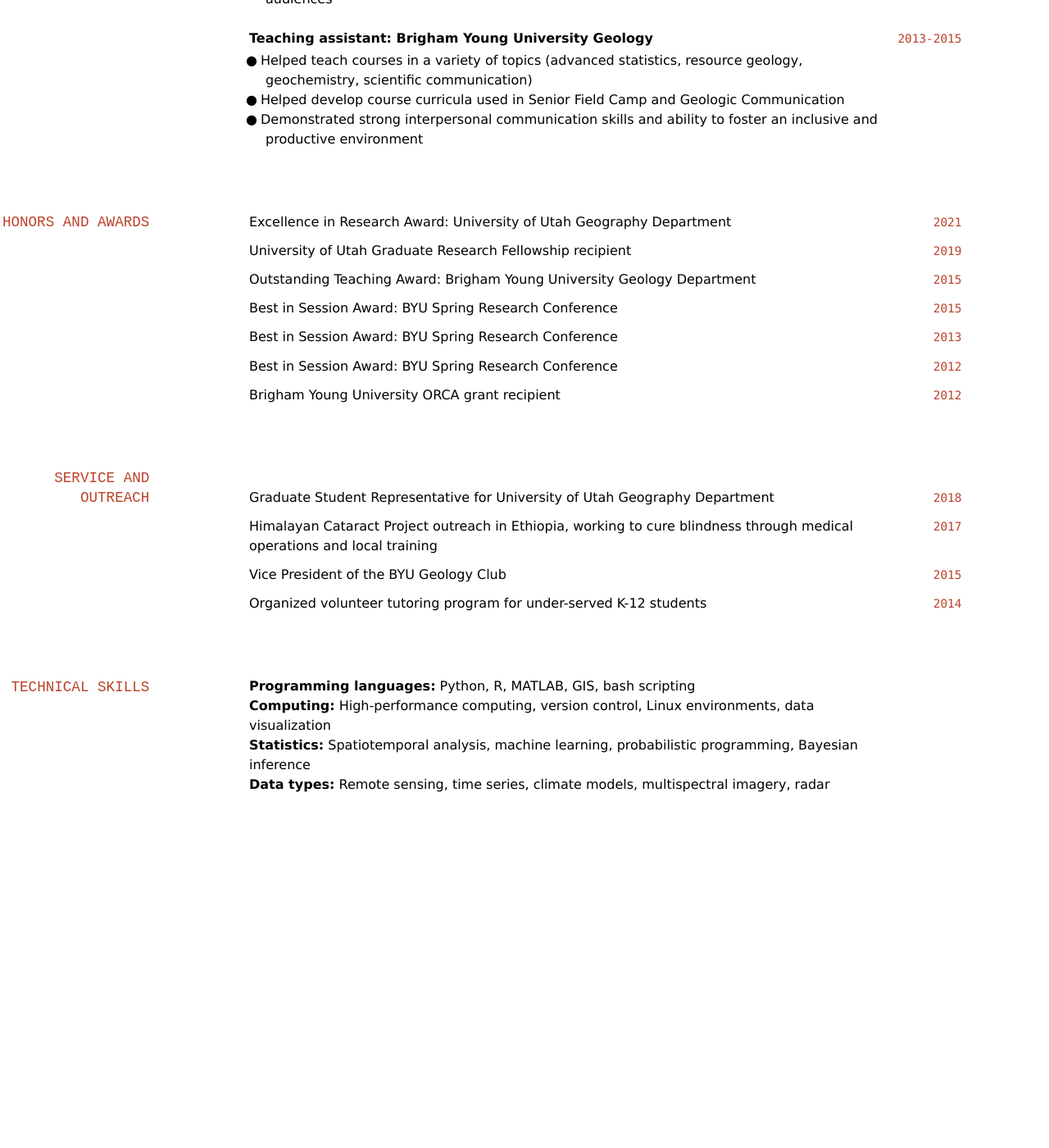
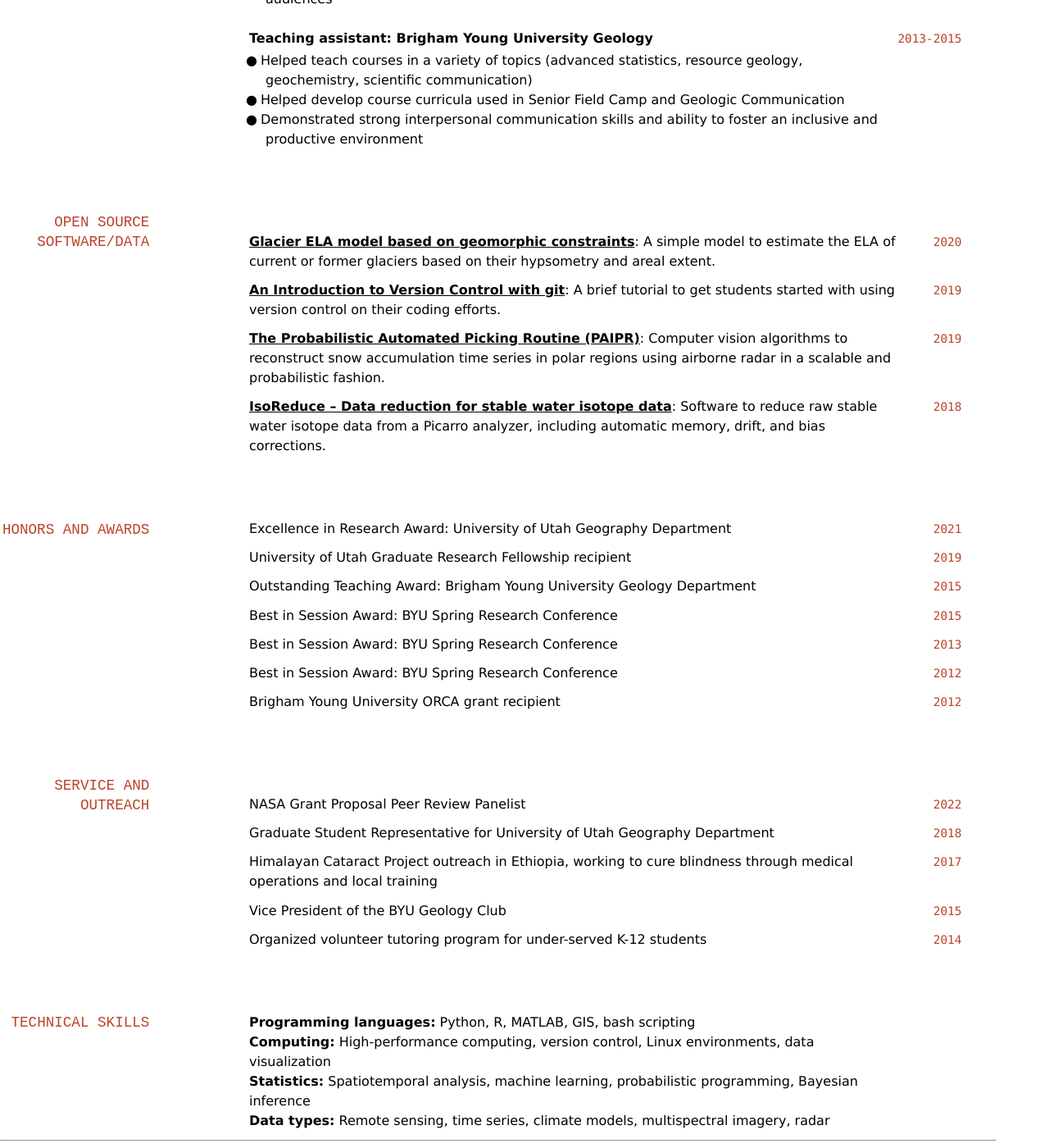
Before and after one commit to durbank/durbank.github.io, a Jekyll site: the page built from cv/cv.md, in a window 1280 px wide and 1400 px high, scrolled down 4184 px. Shown: the whole window at 82% size. Built offline with Jekyll 4.4.1, drawn with Linux system fonts in a browser that asks for light colours; before the commit the page ends 5164 px from its top, so only the background shows below that.

Commit message:
Updates CV with latest infor

```diff
--- a/cv/cv.md
+++ b/cv/cv.md
@@ -145,6 +145,10 @@
 - Reconstruction of West Antarctic moisture source regions using deuterium excess analyses from shallow ice cores
 - Results indicated a large contribution from the high latitude ocean to the region
 
+<!-- <br/><br/>
+<br/><br/>
+<br/><br/> -->
+
 ## TEACHING AND MENTORING
 
 `2015-Present`
@@ -212,19 +216,21 @@
 `2013-2014`
 Geologic communication: BYU Geology -->
 
-<!-- ## OPEN SOURCE SOFTWARE/DATA
+## OPEN SOURCE SOFTWARE/DATA
 
 `2020`
-[Glacier ELA model based on geomorphic constraints](https://github.com/durbank/ELA-model): A simple model to estimate the ELA of current or former glaciers based on their hypsometry and areal extent.
+[**Glacier ELA model based on geomorphic constraints**](https://github.com/durbank/ELA-model): A simple model to estimate the ELA of current or former glaciers based on their hypsometry and areal extent.
 
 `2019`
-[An Introduction to Version Control with git](https://github.com/UofU-Cryosphere/git-intro): A brief tutorial to get students started with using version control on their coding efforts.
+[**An Introduction to Version Control with git**](https://github.com/UofU-Cryosphere/git-intro): A brief tutorial to get students started with using version control on their coding efforts.
 
 `2019`
-[The Probabilistic Automated Picking Routine (PAIPR)](https://github.com/durbank/PAIPR): Computer vision algorithms to reconstruct snow accumulation time series in polar regions using airborne radar in a scalable and probabilistic fashion.
+[**The Probabilistic Automated Picking Routine (PAIPR)**](https://github.com/durbank/PAIPR): Computer vision algorithms to reconstruct snow accumulation time series in polar regions using airborne radar in a scalable and probabilistic fashion.
 
 `2018`
-[IsoReduce – Data reduction for stable water isotope data](https://github.com/UofU-Cryosphere/IsoReduce): Software to reduce raw stable water isotope data from a Picarro analyzer, including automatic memory, drift, and bias corrections. -->
+[**IsoReduce – Data reduction for stable water isotope data**](https://github.com/UofU-Cryosphere/IsoReduce): Software to reduce raw stable water isotope data from a Picarro analyzer, including automatic memory, drift, and bias corrections.
+
+<!-- <br/><br/> -->
 
 ## HONORS AND AWARDS
 
@@ -257,6 +263,9 @@
 
 ## SERVICE AND OUTREACH
 
+`2022`
+NASA Grant Proposal Peer Review Panelist
+
 `2018`
 Graduate Student Representative for University of Utah Geography Department
 
```
Also changed, not shown: other parts of cv/cv.md (+2 -2 lines).
